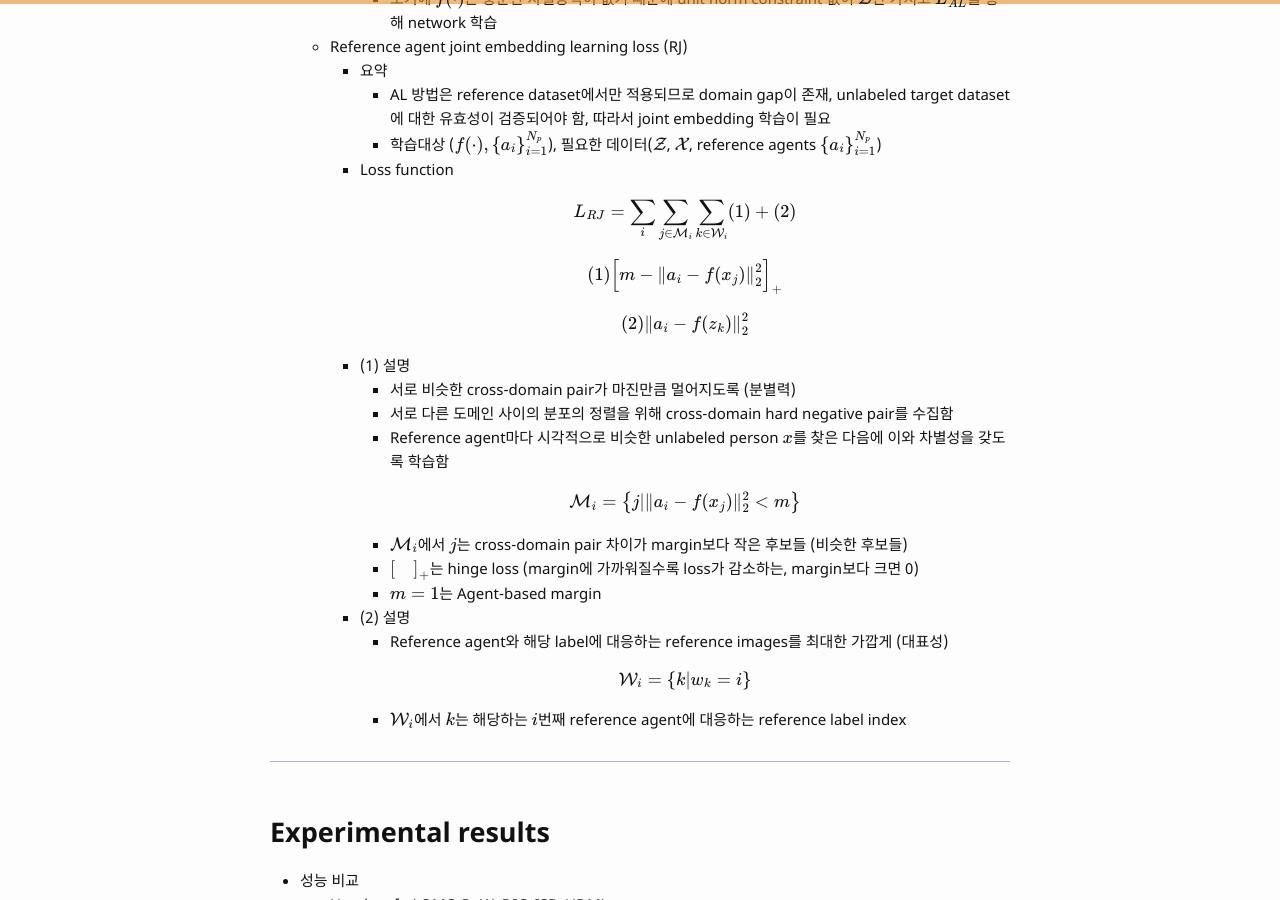
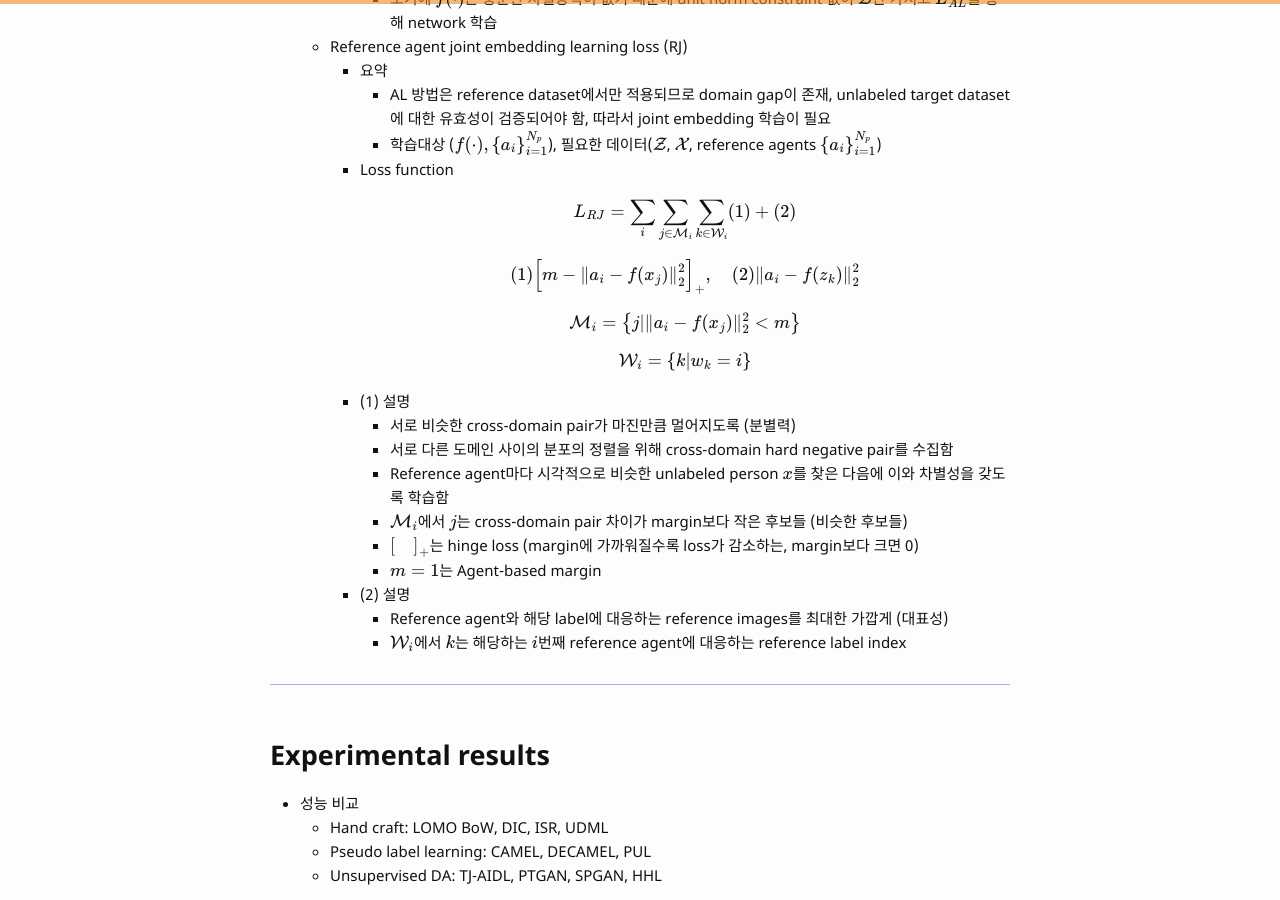
Before and after one commit to bismex/bismex.github.io, a Jekyll site: the page built from _posts/2019-07-04-MAR.md, in a window 1280 px wide and 900 px high, scrolled down 5582 px. Built offline with Jekyll 4.4.1, drawn with Linux system fonts in a browser that asks for light colours; formulas are drawn with MathJax 3.

Commit message:
Update 2019-07-04-MAR.md

```diff
--- a/_posts/2019-07-04-MAR.md
+++ b/_posts/2019-07-04-MAR.md
@@ -146,18 +146,18 @@ tags: CV re-id unsupervised
       - 학습대상 ($$f(\cdot), \left \{ a_i \right \}^{N_p}_{i=1}$$), 필요한 데이터($$\mathcal{Z}$$, $$\mathcal{X}$$, reference agents $$\left \{ a_i \right \}^{N_p}_{i=1}$$)
     - Loss function
       <p align="center">$$L_{RJ} = \sum_i \sum_{j \in \mathcal{M}_i} \sum_{k \in \mathcal{W}_i} (1) + (2) $$</p>
-      <p align="center">$$(1) \left [ m - \left \| a_i - f(x_j) \right \|^2_2 \right ]_+$$ $$(2) \left \| a_i - f(z_k) \right \|^2_2$$</p>
+      <p align="center">$$(1) \left [ m - \left \| a_i - f(x_j) \right \|^2_2 \right ]_+, \quad (2) \left \| a_i - f(z_k) \right \|^2_2$$</p>
+      <p align="center">$$\mathcal{M}_i = \left \{ j |  \| a_i - f(x_j)  \|^2_2 < m \right \}$$</p>
+      <p align="center">$$\mathcal{W}_i = \left \{ k | w_k = i \right \}$$</p>
     - (1) 설명
       - 서로 비슷한 cross-domain pair가 마진만큼 멀어지도록 (분별력)
       - 서로 다른 도메인 사이의 분포의 정렬을 위해 cross-domain hard negative pair를 수집함
       - Reference agent마다 시각적으로 비슷한 unlabeled person $$x$$를 찾은 다음에 이와 차별성을 갖도록 학습함
-      <p align="center">$$\mathcal{M}_i = \left \{ j |  \| a_i - f(x_j)  \|^2_2 < m \right \}$$</p>
       - $$\mathcal{M}_i$$에서 $$j$$는 cross-domain pair 차이가 margin보다 작은 후보들 (비슷한 후보들)
       - $$\left [ \quad \right ]_+$$는 hinge loss (margin에 가까워질수록 loss가 감소하는, margin보다 크면 0)
       - $$m=1$$는 Agent-based margin
     - (2) 설명
       - Reference agent와 해당 label에 대응하는 reference images를 최대한 가깝게 (대표성)
-      <p align="center">$$\mathcal{W}_i = \left \{ k | w_k = i \right \}$$</p>
       - $$\mathcal{W}_i$$에서 $$k$$는 해당하는 $$i$$번째 reference agent에 대응하는 reference label index
 
 
```
